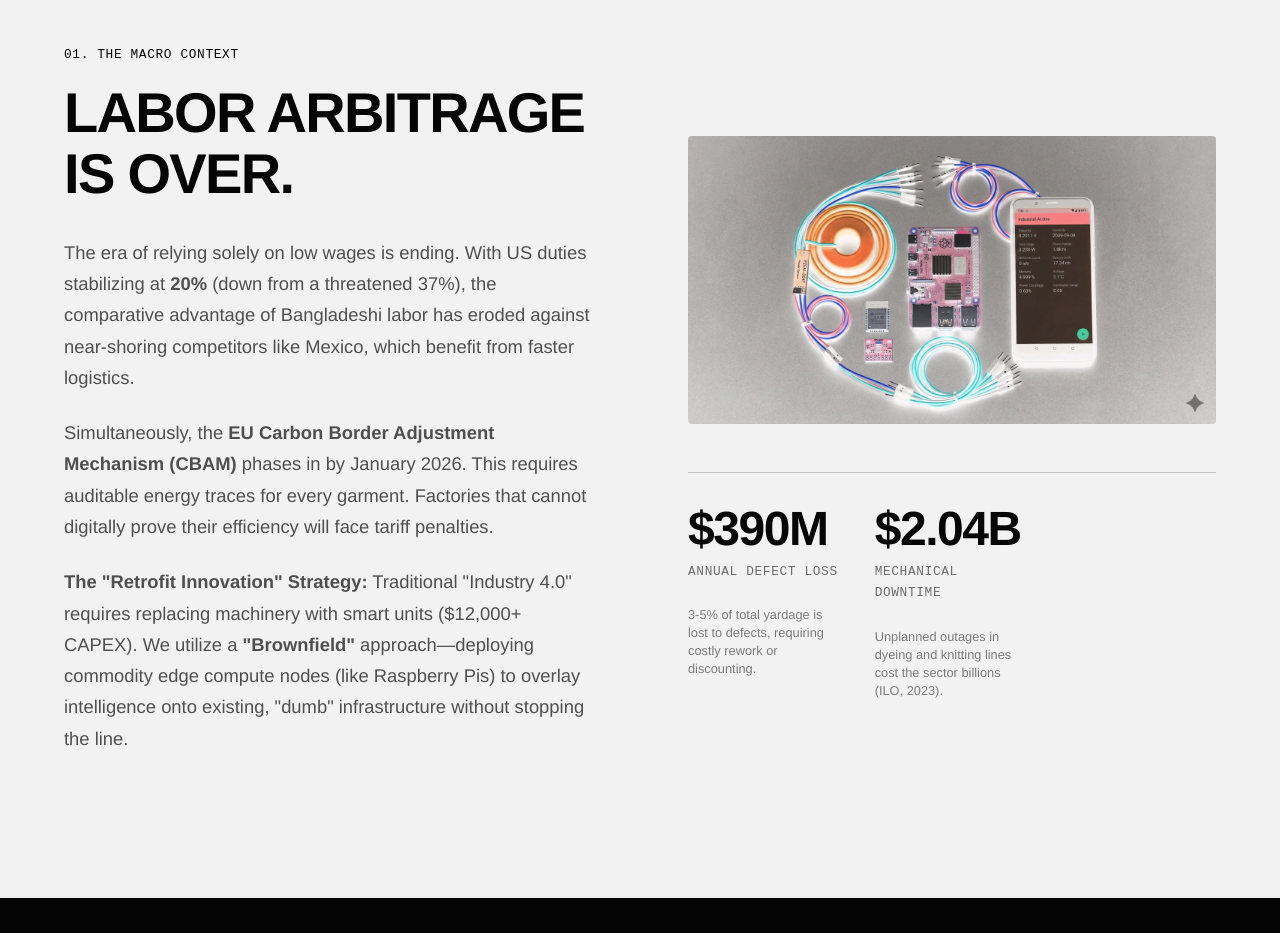
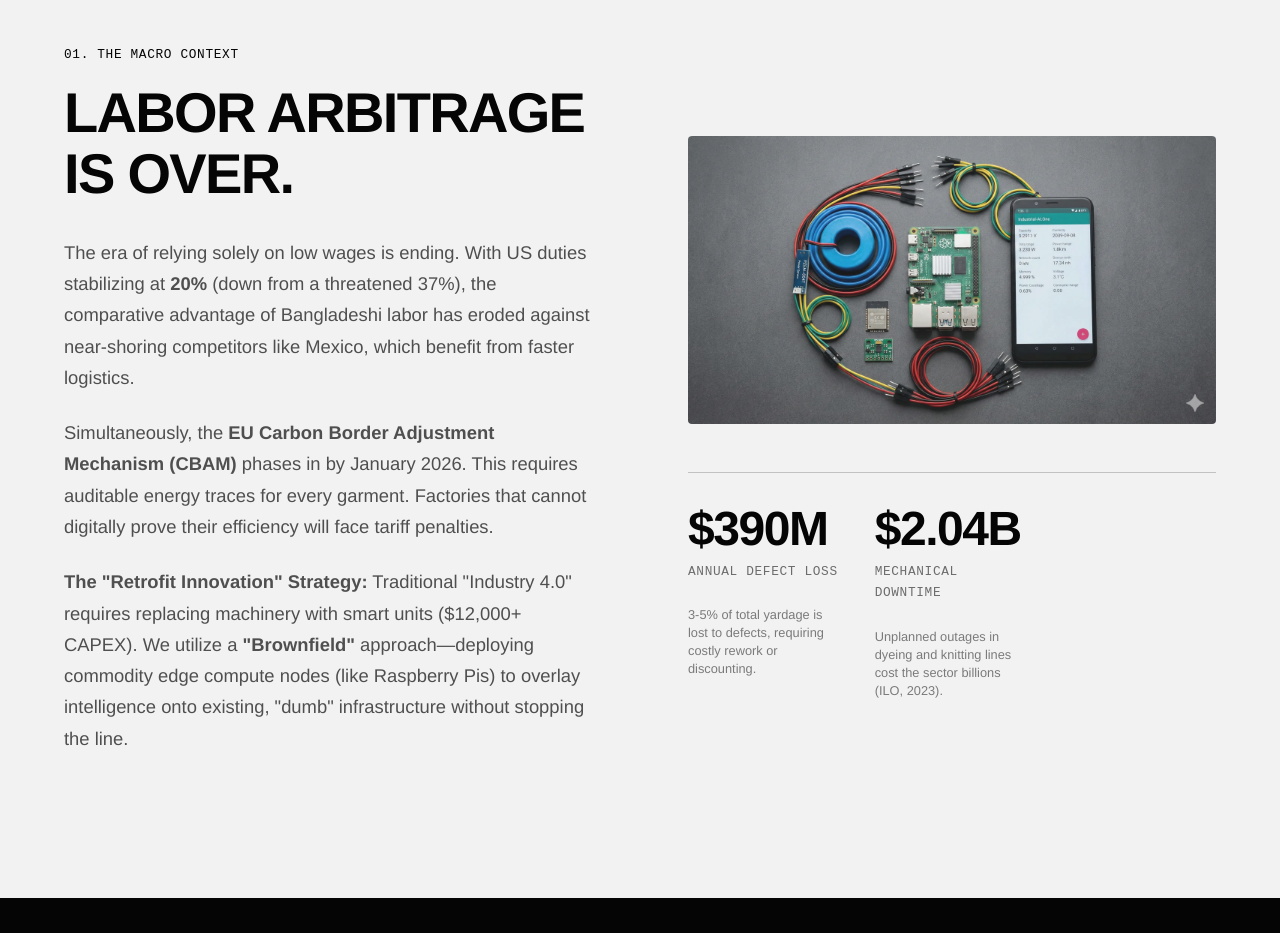
Before and after one commit to realsamiul/RavenReader, a plain HTML site: page index.html in a window 1280 px wide. Shown: the part 880-1813 px from the top of the page. Drawn offline with Linux system fonts and the light colour scheme.

Commit message:
Update index.html

```diff
--- a/index.html
+++ b/index.html
@@ -58,7 +58,8 @@
                     </p>
                 </div>
                 <div>
-                    <img src="index2.webp" class="content-image" style="filter:invert(1)" alt="Data Visualization of Market Loss">
+                    <!-- REMOVED FILTER INVERT HERE -->
+                    <img src="index2.webp" class="content-image" alt="Data Visualization of Market Loss">
                     <div class="stat-grid">
                         <div class="stat-item">
                             <h3 style="color:var(--black)">$390M</h3>
```
